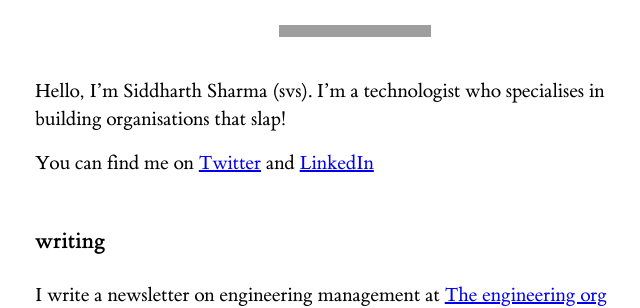
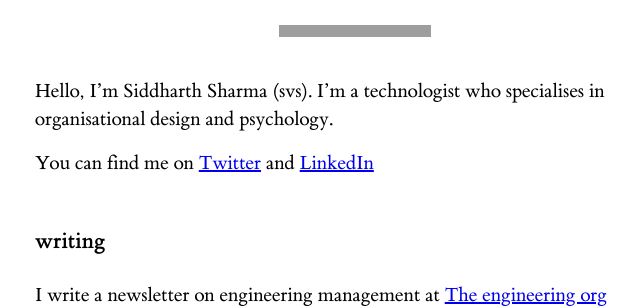
Before and after one commit to svs/svs.io, a Jekyll site: the page built from index.md, in a window 1280 px wide, cut to the strip 217-525 px from the top of the page. Shown: the whole strip, without its empty margins (285-925 px from the left). Built offline with Jekyll 4.4.1, drawn with Linux system fonts in a browser that asks for light colours; grey boxes are pictures that could not be loaded.

Commit message:
Update index.md

```diff
--- a/index.md
+++ b/index.md
@@ -3,7 +3,7 @@ layout: home
 ---
 
 ---
-Hello, I'm Siddharth Sharma (svs). I'm a technologist who specialises in building organisations that slap!
+Hello, I'm Siddharth Sharma (svs). I'm a technologist who specialises in organisational design and psychology.
 
 You can find me on [Twitter](https://twitter.com/_svs_) and [LinkedIn](https://www.linkedin.com/in/siddharth-sharma-7941a611/)
 
```
